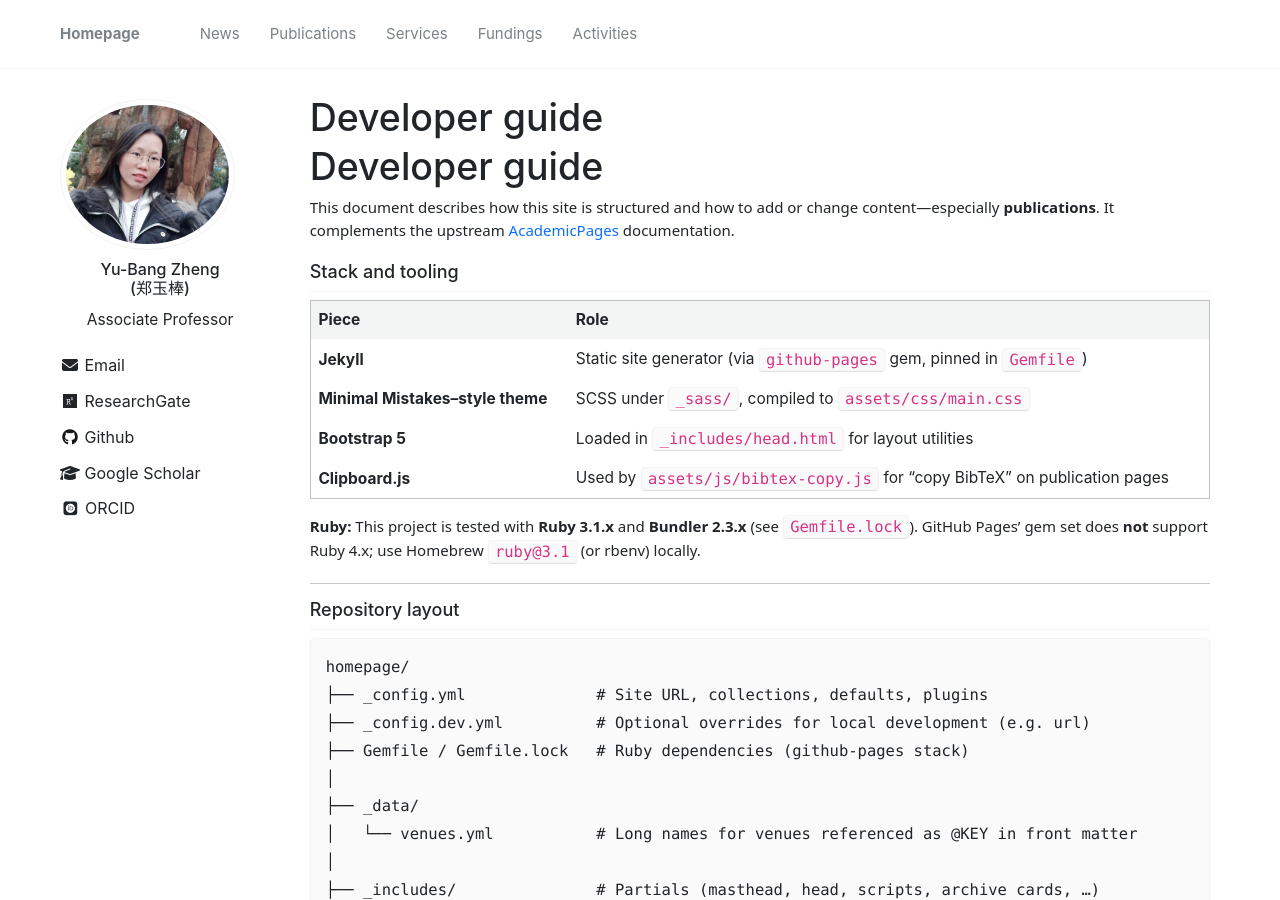
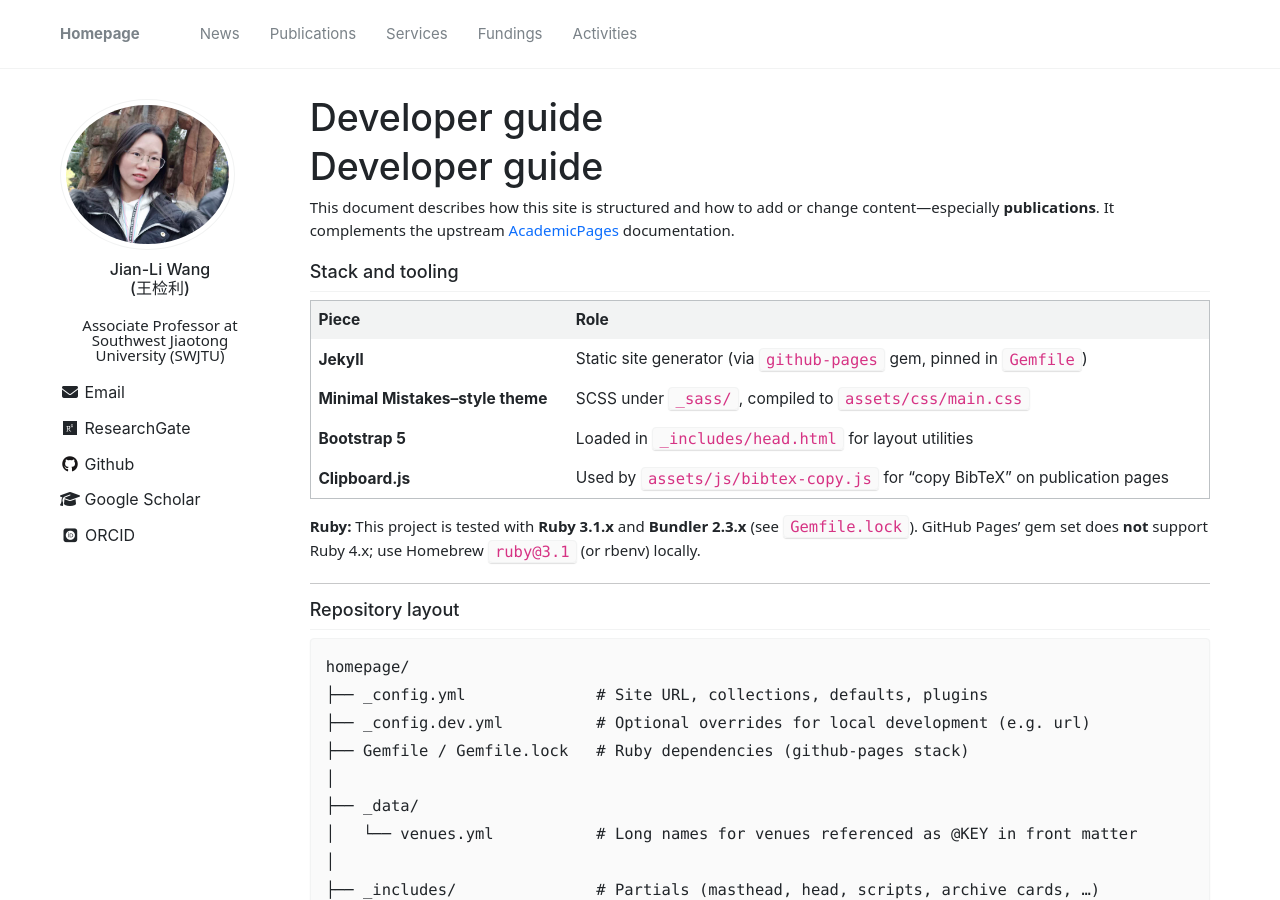
Before and after one commit to wangjianli123/wangjianli123.github.io, a Jekyll site: the page built from DEV.md, in a window 1280 px wide and 900 px high. Built offline with Jekyll 4.4.1, drawn with Linux system fonts in a browser that asks for light colours; nearby versions of some CDN libraries; some web fonts are replaced; our own code applies the rules of GitHub Pages for plain Markdown files; comment, search, counter and statistics services are not loaded.

Commit message:
Update _config.yml

```diff
--- a/_config.yml
+++ b/_config.yml
@@ -79,9 +79,9 @@ analytics:
 
 # Site Author
 author:
-  name             : "<center>Yu-Bang Zheng</center> <center>(郑玉棒)</center>"
+  name             : "<center>Jian-Li Wang</center> <center>(王检利)</center>"
   avatar           : "profile.png"
-  bio              : "Associate Professor"
+  bio              : "<center>Associate Professor at Southwest Jiaotong University (SWJTU)<center>"
   location         : # "US"
   employer         :
   employer_url     : #"https://research.nvidia.com/labs/sil"
```
